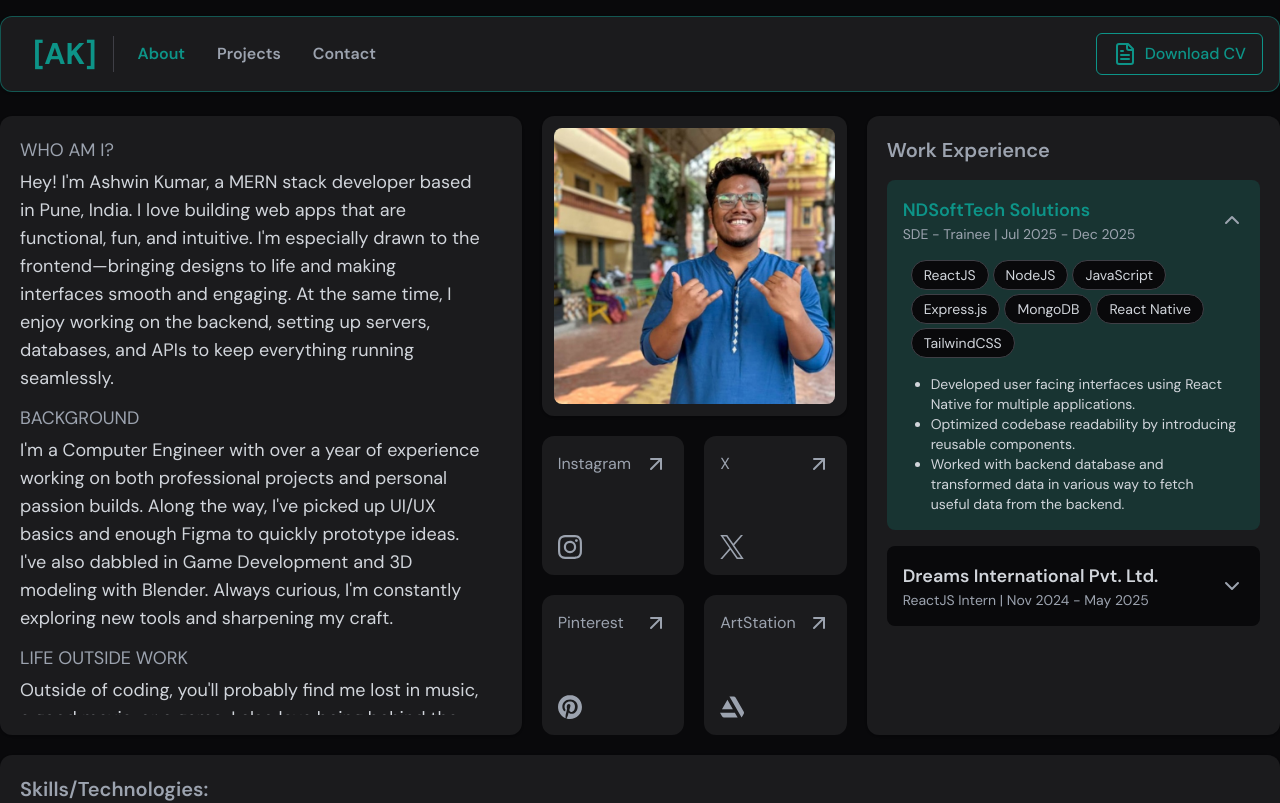
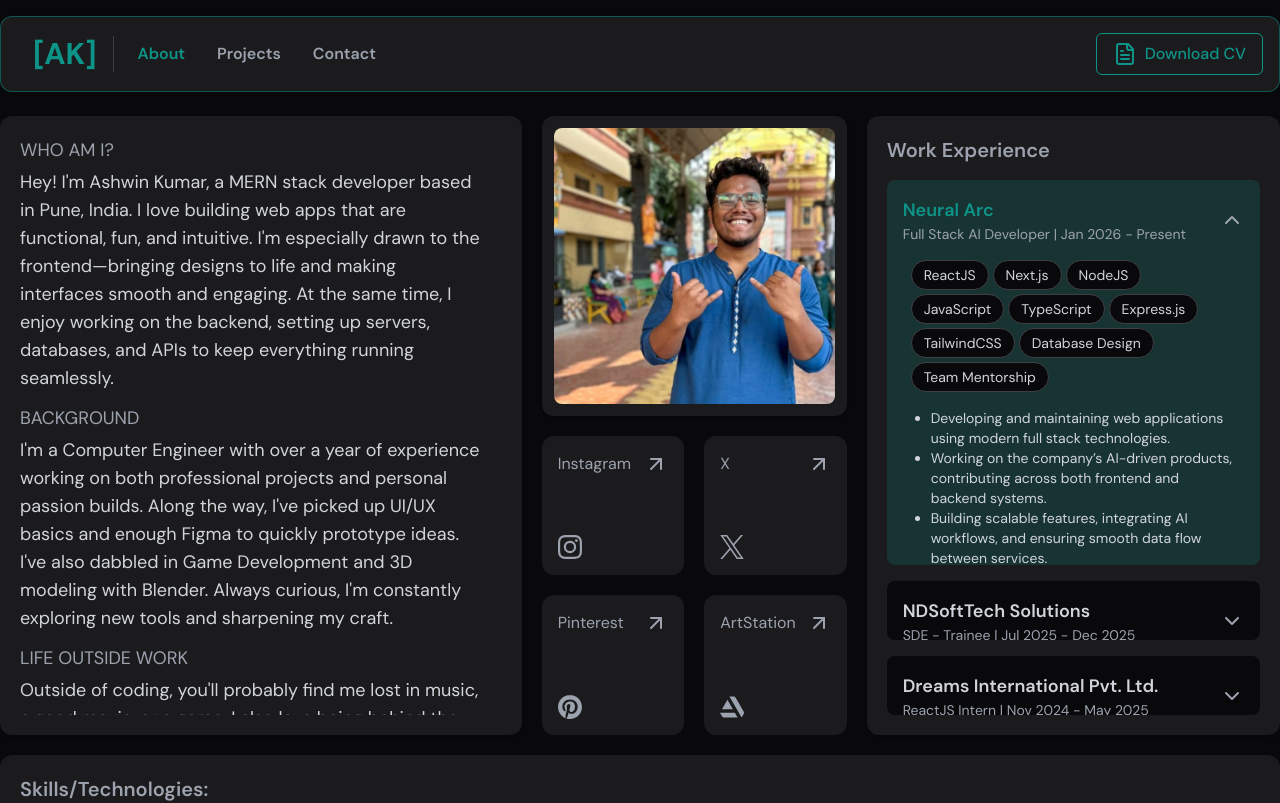
Before and after one commit to ashwnkumar/portfolio-v5-nextjs, a Next.js app: page /about in a window 1280 px wide. Shown: the top 803 px of the page. Built offline with nearby package versions, Linux system fonts and the light colour scheme.

Commit message:
Add work experience for Full Stack AI Developer

```diff
--- a/src/constants/admin.ts
+++ b/src/constants/admin.ts
@@ -95,10 +95,36 @@ export const admin = {
   ],
   workExp: [
     {
+  id: "neuralarc",
+  company: "Neural Arc",
+  position: "Full Stack AI Developer",
+  from: "Jan 2026",
+  work: [
+    "Developing and maintaining web applications using modern full stack technologies.",
+    "Working on the company’s AI-driven products, contributing across both frontend and backend systems.",
+    "Building scalable features, integrating AI workflows, and ensuring smooth data flow between services.",
+    "Managing and overseeing freshers, reviewing their work, and assisting them with implementation and problem-solving.",
+    "Collaborating closely with product and engineering teams to ship reliable, production-ready solutions.",
+  ],
+  skills: [
+    "ReactJS",
+    "Next.js",
+    "NodeJS",
+    "JavaScript",
+    "TypeScript",
+    "Express.js",
+    "TailwindCSS",
+    "Database Design",
+    "Team Mentorship",
+  ],
+},
+
+    {
       id: "ndss",
       company: "NDSoftTech Solutions",
       position: "SDE - Trainee",
       from: "Jul 2025",
+      to: "Dec 2025",
 to: "Dec 2025",
       work: [
         "Developed user facing interfaces using React Native for multiple applications.",
```
